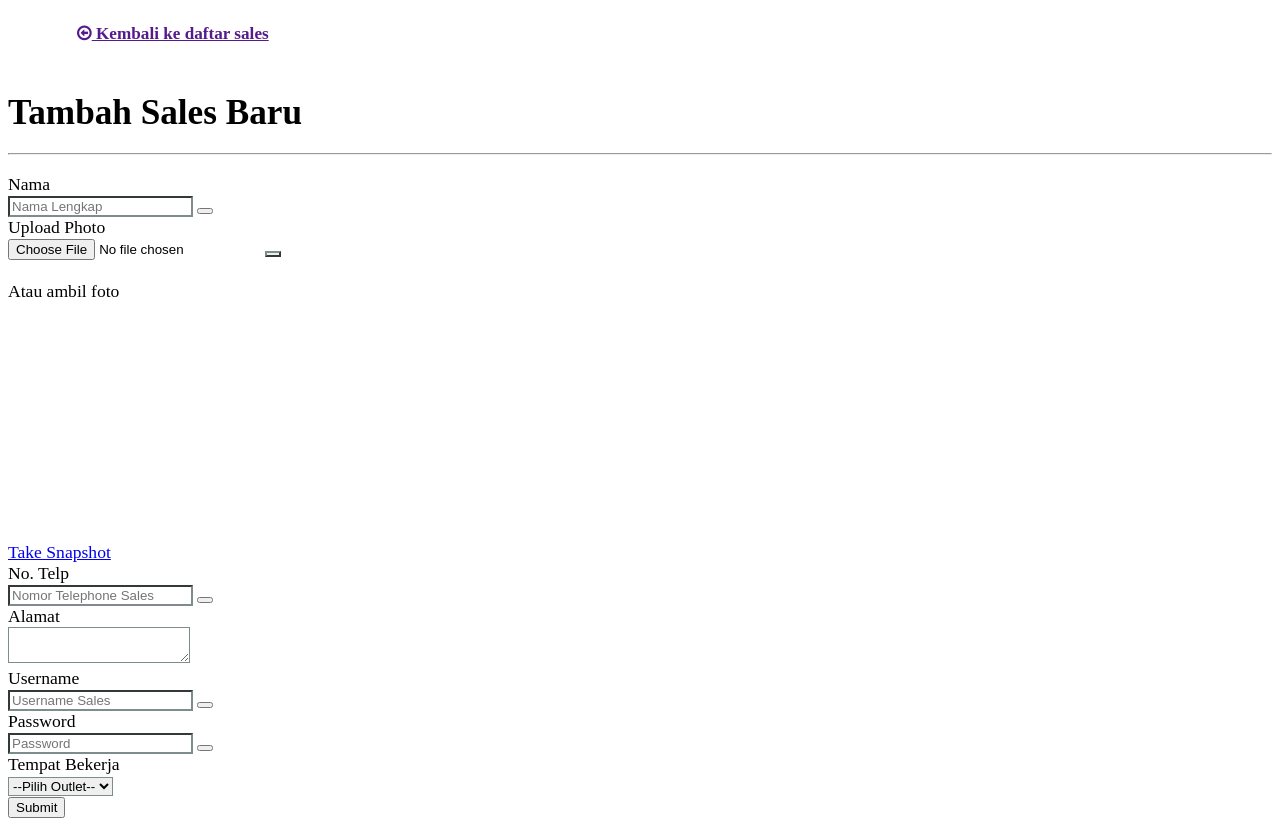
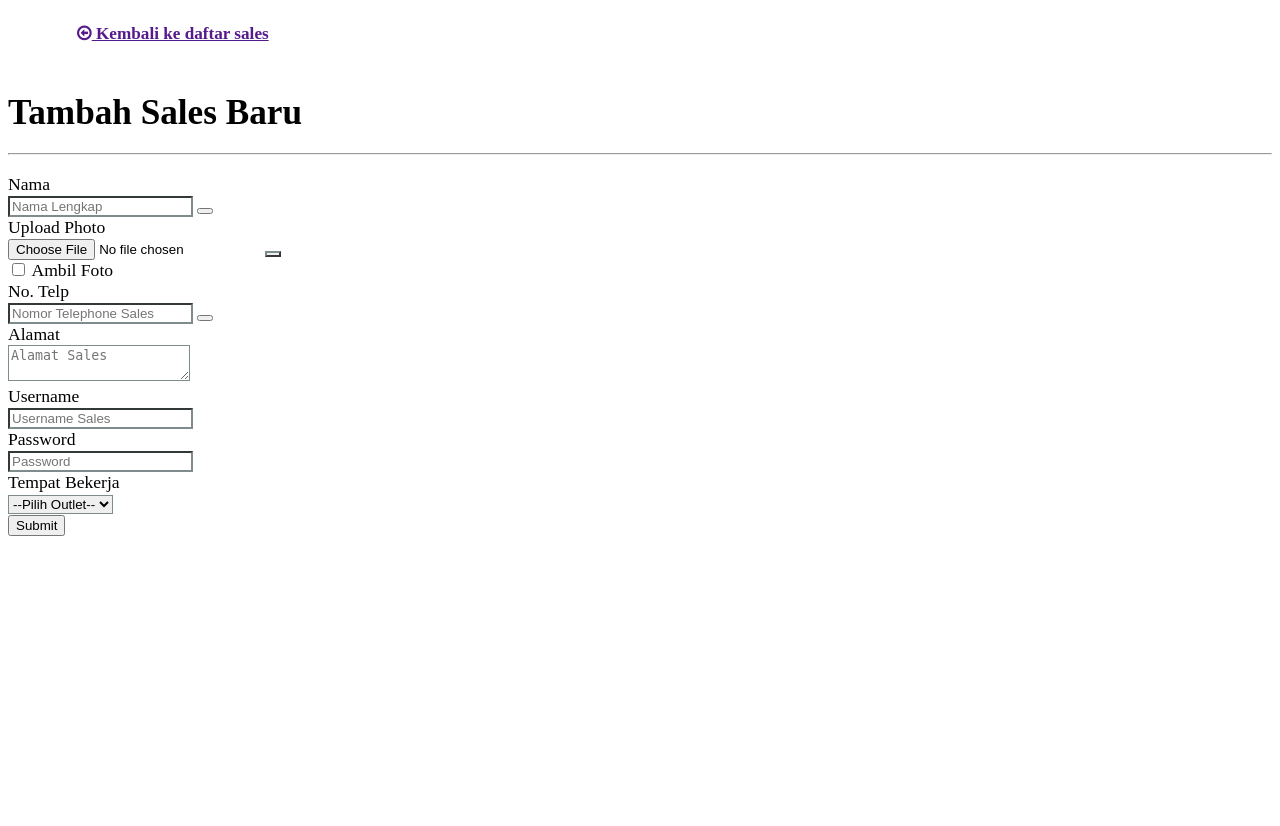
Before and after one commit to luckymahrus/victory, a CodeIgniter app: page /victory/sales/add_sales in a window 1280 px wide. Shown: the part 58-884 px from the top of the page. After the commit the page ends 594 px from the top, so only its background shows below. Run offline with CodeIgniter, Linux system fonts and the light colour scheme; the visitor is signed in with stand-in values (Sample User, id 1); data comes from the database, SQL or seed files in the repository; some libraries are stand-ins or nearby versions.

Commit message:
tambah sales

```diff
--- a/application/controllers/Outlets.php
+++ b/application/controllers/Outlets.php
@@ -41,9 +41,7 @@
 					$this->session->set_flashdata('outlet', "$.Notify({caption: 'Toko Gagal Dibuat!', content: 'Periksa kembali data toko', type: 'alert'});");
 				}
 
-				$data['title'] = 'Outlet';
-				$this->template->load('default','outlets/add_outlet',$data);
-
+				redirect('outlets/add_outlet');
 			}else{
 				$data['title'] = 'Outlet';
 				$this->template->load('default','outlets/add_outlet',$data);
--- a/application/controllers/Sales.php
+++ b/application/controllers/Sales.php
@@ -9,12 +9,13 @@
 
 		}
 
+
 		public function upload(){
 			$config['allowed_types']        = 'jpg|png|jpeg';
             $config['max_size']             = 5000;
-			$config['upload_path']          = 'uploads/foto/';
+			$config['upload_path']          = 'uploads/temp/sales/'.$this->session_outlet.'/'.$this->session_id.'/';
 			$config['overwrite']			= True;
-			$config['file_name']			= 'photo.jpg';
+			$config['file_name']			= 'sales'.$this->session_id.'.jpg';
 			$this->upload->initialize($config);
 
 			//Check if the folder for the upload existed
@@ -24,7 +25,7 @@
 				mkdir($config['upload_path'], 0777, true);
 			}
 
-            if ($this->upload->do_upload('webcam'))
+            if($this->upload->do_upload('webcam'))
             {
                 //Get the link for the database
                 $photo = $config ['upload_path'] . '/' . $config ['file_name'];
@@ -33,11 +34,61 @@
 		}
 
 		public function add_sales(){
-			if($this->input->post('add')){
+			if($this->input->post()){
 
-	            print_r($this->input->post());
+				$config['allowed_types']        = 'jpg|png|jpeg';
+	            $config['max_size']             = 5000;
+				$config['upload_path']          = 'uploads/photo/sales/';
+				$config['overwrite']			= false;
+				$config['file_name']			= 'sales-'.substr($this->input->post('sales_name'),0,3).'.jpg';
+				$this->upload->initialize($config);
+
+				//Check if the folder for the upload existed
+				if(!file_exists($config['upload_path']))
+				{
+					//if not make the folder so the upload is possible
+					mkdir($config['upload_path'], 0777, true);
+				}
+
+	            if($this->upload->do_upload('capture'))
+	            {
+	                //Get the link for the database
+	                $photo = $config ['upload_path'] . '/' . $config ['file_name'];
+	            }else{
+	            	rename('uploads/temp/sales/'.$this->session_outlet.'/'.$this->session_id.'/'.'sales'.$this->session_id.'.jpg' , $config ['upload_path'] . '/' . $config ['file_name']);
+	            	$photo = $config ['upload_path'] . '/' . $config ['file_name'];
+	            }
+
+				if(!file_exists($photo))
+				{
+					//if not make the folder so the upload is possible
+					$photo = '';
+				}
+
+	            $data_sales = array(
+	            		'name'		=> $this->input->post('sales_name'),
+	            		'photo'		=> $photo,
+	            		'address'	=> $this->input->post('sales_address'),
+	            		'phone'		=> $this->input->post('sales_phone'),
+	            		'username'	=> $this->input->post('sales_username'),
+	            		'password'	=> hash_password($this->input->post('sales_password')),
+	            		'outlet_id'	=> $this->input->post('sales_outlet'),
+	            		'role'		=> 'sales'
+	            	);
+
+	            $this->crud_model->insert_data('accounts',$data_sales);
+
+	            $this->session->set_flashdata('sales', "$.Notify({caption: 'Berhasil !', content: 'Sales berhasil ditambahkan', type: 'info'});");
+
+	   //          $data['title'] = 'Sales';
+				// $data['outlets'] = $this->crud_model->get_data('outlets')->result();
+				// $data['is_mobile'] = $this->is_mobile;
+				// $this->template->load('default','sales/add_sales',$data);
+	            redirect('sales/add_sales');
+
 			}else{
 				$data['title'] = 'Sales';
+				$data['outlets'] = $this->crud_model->get_data('outlets')->result();
 				$data['is_mobile'] = $this->is_mobile;
 				$this->template->load('default','sales/add_sales',$data);
 			}
@@ -51,6 +102,9 @@
 
 		}
 
+
+
+
 	}
 
  ?>
--- a/application/core/MY_Controller.php
+++ b/application/core/MY_Controller.php
@@ -6,10 +6,7 @@
 		protected $is_mobile;
 		protected $session_role;
 		protected $session_id;
-
-
-
-
+		protected $session_outlet;
 
 		function __construct(){
 			parent::__construct();
@@ -22,8 +19,18 @@
 			}else{
 				$this->session_role = $this->session->userdata('user_role');
 				$this->session_id = $this->session->userdata('user_id');
+				$this->session_outlet = $this->session->userdata('user_outlet');
 			}
+
+			// $sales_photo = 'uploads/temp/sales/'.$this->session_outlet.'/'.$this->session_id.'/'.'sales'.$this->session_id.'.jpg';
+			// if(file_exists($sales_photo))
+			// {
+			// 	//if not make the folder so the upload is possible
+			// 	unlink($sales_photo);
+			// }
+
 		}
+
 
 	}
 
--- a/application/views/outlets/add_outlet.php
+++ b/application/views/outlets/add_outlet.php
@@ -102,7 +102,8 @@
        <?php echo $this->session->flashdata('outlet') ?>
 
     <?php endif; ?>
-</script><script>
+</script>
+<script>
     function notifyOnErrorInput(input){
         var message = input.data('validateHint');
         $.Notify({
--- a/application/views/sales/add_sales.php
+++ b/application/views/sales/add_sales.php
@@ -13,13 +13,13 @@
             </div>
         </div>
 
-    <?php echo form_open_multipart('sales/add_sales') ?>
+    <?php echo form_open_multipart('sales/add_sales',array('data-role' =>  'validator','data-on-error-input' => 'notifyOnErrorInput','data-show-error-hint' => 'false')) ?>
 
         <div class="row cells2">
             <div class="cell">
                 <label>Nama</label>
     			<div class="input-control text full-size" data-role="input">
-    			    <input type="text" placeholder="Nama Lengkap">
+    			    <input type="text" placeholder="Nama Lengkap" name="sales_name" data-validate-func="required" data-validate-hint="Nama sales harus diisi">
     			    <button class="button helper-button clear"><span class="mif-cross"></span></button>
     			</div>
             </div>
@@ -27,41 +27,48 @@
                 <label>Upload Photo</label>
                 <?php if ($is_mobile): ?>
                     <div class="input-control file full-size" data-role="input">
-                        <input type="file" accept="image/*" id="capture" capture="camera">
+                        <input type="file" accept="image/*" name="capture" id="capture" capture="camera">
                         <button class="button btn-file"><span class="mif-camera"></span></button>
                     </div>
                 <?php else: ?>
                     <div class="input-control file full-size" data-role="input">
-                        <input type="file" accept="image/*" id="capture" capture="camera">
+                        <input type="file" accept="image/*" name="capture" id="capture" capture="camera">
                         <button class="button btn-file"><span class="mif-camera"></span></button>
                     </div>
-                    <br>Atau ambil foto
-                    <div id="my_camera" style="width:320px; height:240px;"></div>
-                    <div id="my_result"></div>
-                    <input type="file" id="capture" style="display: none" value="">
-                    <script language="JavaScript">
-                        Webcam.attach( '#my_camera' );
 
-                        function take_snapshot() {
-                            Webcam.snap( function(data_uri) {
-                                document.getElementById('my_result').innerHTML = '<img src="'+data_uri+'"/>';
-                                Webcam.upload( data_uri, "<?php echo base_url('sales/upload') ?>", function(code, text) {
-                                } );
-                            } );
 
-                        }
-                    </script>
-                    <a class="button info bg-teal btn-teal" href="javascript:void(take_snapshot())"><span class="mif mif-camera"></span> Take Snapshot</a>
                 <?php endif ?>
 
             </div>
+        </div>
+        <div class="row">
+            <div class="cell">
+                <label class="switch">
+                    <input type="checkbox" onchange="show_cam(this)">
+                    <span class="check"></span>
+                    <span class="caption">Ambil Foto</span>
+                </label>
+            </div>
+        </div>
+        <div class="row cells2" id="snapshot" style="display: none">
+
+            <div class="cell text-center">
+                <div id="my_camera" style="width:320px; height:240px; margin:auto"></div>
+
+                <a class="button info bg-teal btn-teal" href="javascript:void(take_snapshot())"><span class="mif mif-camera"></span> Take Snapshot</a>
+            </div>
+            <div class="cell text-center">
+                <div id="my_result" style="margin:auto"></div>
+            </div>
+
+
         </div>
 
         <div class="row">
         	<div class="cell">
         		<label>No. Telp</label>
         		<div class="input-control text full-size" data-role="input">
-    			    <input type="text" placeholder="Nomor Telephone Sales">
+    			    <input type="text" placeholder="Nomor Telephone Sales" name="sales_phone">
     			    <button class="button helper-button clear"><span class="mif-cross"></span></button>
     			</div>
         	</div>
@@ -71,7 +78,7 @@
         	<div class="cell">
         		<label>Alamat</label>
         		<div class="input-control textarea full-size" data-role="input" data-text-auto-resize="true">
-    			    <textarea></textarea>
+    			    <textarea placeholder="Alamat Sales" name="sales_address"></textarea>
     			</div>
         	</div>
         </div>
@@ -80,15 +87,15 @@
             <div class="cell">
                 <label>Username</label>
     			<div class="input-control text full-size" data-role="input">
-    			    <input type="text" placeholder="Username Sales">
-    			    <button class="button helper-button clear"><span class="mif-cross"></span></button>
+    			    <input type="text" placeholder="Username Sales" name="sales_username" data-validate-func="required" data-validate-hint="Username harus diisi">
+
     			</div>
             </div>
             <div class="cell">
                 <label>Password</label>
     			<div class="input-control password full-size" data-role="input">
-    			    <input type="password" placeholder="Password">
-    			    <button class="button helper-button reveal"><span class="mif-looks"></span></button>
+    			    <input type="password" placeholder="Password" name="sales_password" data-validate-func="required" data-validate-hint="Password harus diisi">
+
     			</div>
         	</div>
         </div>
@@ -97,8 +104,12 @@
             <div class="cell">
                 <label>Tempat Bekerja</label>
                 <div class="input-control select full-size">
-                    <select>
-                        <option>--Pilih Outlet--</option>
+                    <select data-validate-func="required" data-validate-hint="Nama toko harus diisi" name="sales_outlet">
+                        <option value="" selected="selected">--Pilih Outlet--</option>
+                        <?php foreach ($outlets as $outlet): ?>
+                            <option value="<?php echo $outlet->id ?>"><?php echo $outlet->name; ?></option>
+                        <?php endforeach; ?>
+                        <option value=""></option>
                     </select>
                 </div>
             </div>
@@ -106,10 +117,52 @@
 
         <div class="row">
             <div class="cell text-center">
-        	   <input type="submit" name="add" class="button info bg-teal" value="Submit">
+        	   <input type="submit" name="submit" class="button info bg-teal" value="Submit">
             </div>
         </div>
     </form>
 
     </div>
 </div>
+
+<script>
+    function show_cam(el){
+        if($(el).is(":checked") ){
+            $('#snapshot').show();
+            Webcam.attach('#my_camera');
+            $('#capture').attr('disabled','disabled');
+        }else{
+            $('#snapshot').hide();
+            $('#capture').removeAttr('disabled');
+            Webcam.reset();
+        }
+      }
+
+    function notifyOnErrorInput(input){
+        var message = input.data('validateHint');
+        $.Notify({
+            caption: 'Error',
+            content: message,
+            type: 'alert'
+        });
+    }
+
+    <?php if($this->session->flashdata('sales')): ?>
+
+       <?php echo $this->session->flashdata('sales') ?>
+
+    <?php endif; ?>
+
+
+</script>
+
+<script language="JavaScript">
+    function take_snapshot() {
+        Webcam.snap( function(data_uri) {
+            document.getElementById('my_result').innerHTML = '<img src="'+data_uri+'"/>';
+            Webcam.upload( data_uri, "<?php echo base_url('sales/upload') ?>", function(code, text) {
+            } );
+        } );
+
+    }
+</script>
```
Also changed, not shown: application/controllers/Accounts.php (+4 -3 lines), uploads/foto/photo.jpg (deleted).
